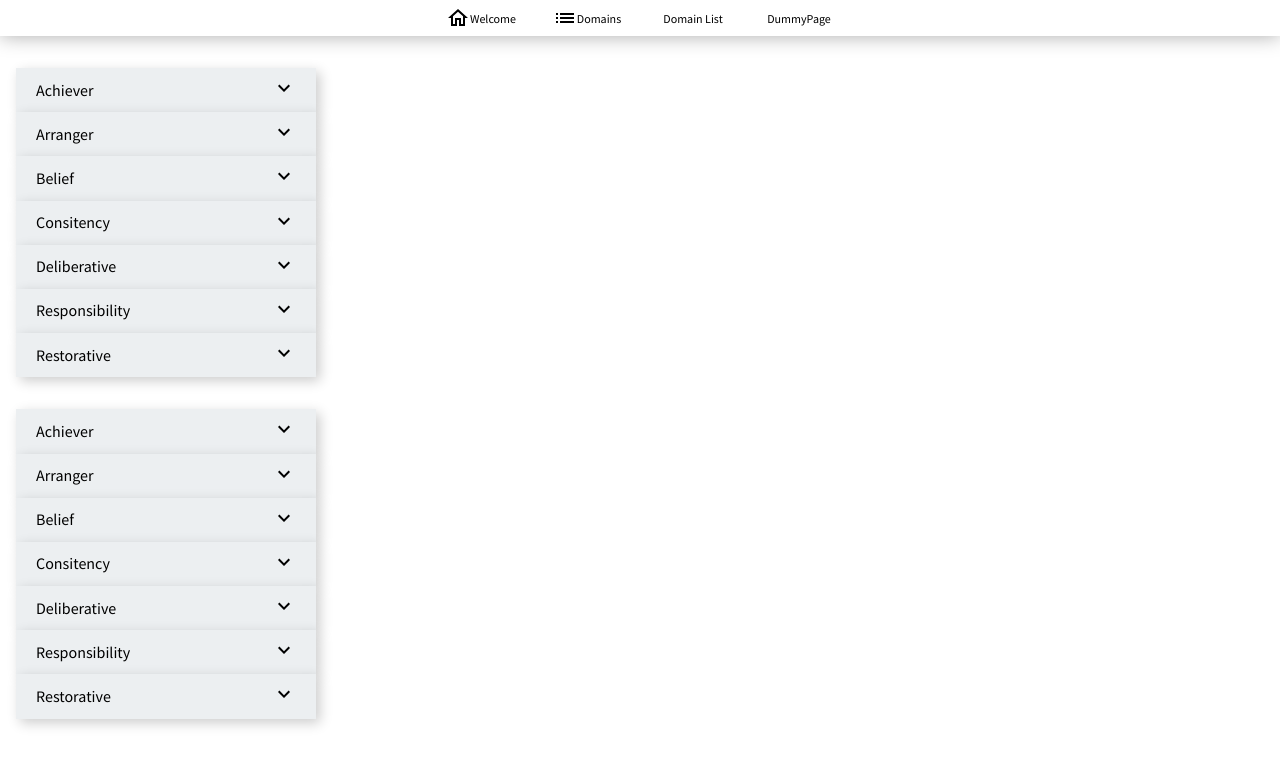
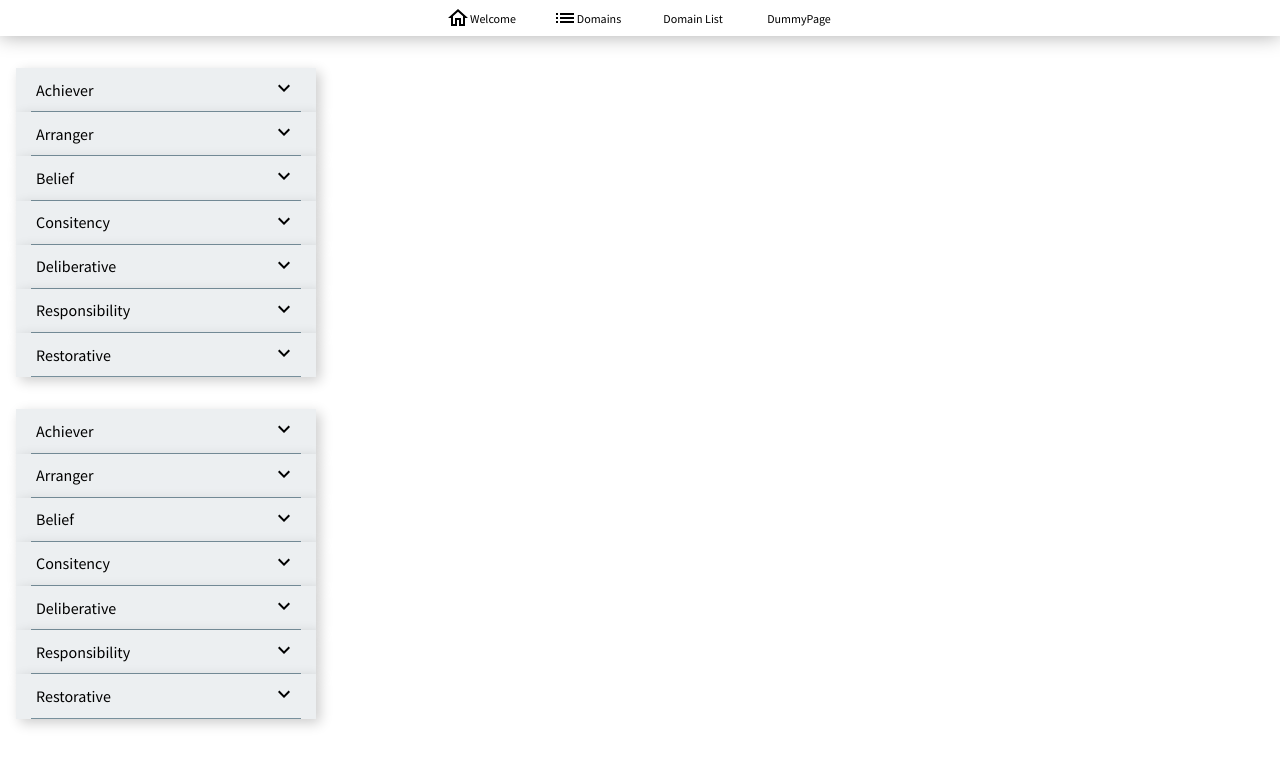
Before and after one commit to fromITzerotoIThero/IBOS, a React (Create React App) app: page /accordion in a window 1280 px wide. Shown: the top 766 px of the page. Built offline with nearby package versions, Linux system fonts and the light colour scheme.

Commit message:
Added AccordionElement vertical & horizontal bars

```diff
--- a/src/components/AccordionElement/AccordionElement.module.css
+++ b/src/components/AccordionElement/AccordionElement.module.css
@@ -11,6 +11,17 @@
     line-height: 1.2;
     background-color: #eceff1;
     box-shadow: 4px 4px 12px 0 rgba(0, 0, 0, 0.2);
+    position: relative;
+}
+
+.accordion__element::after{
+    content:"";
+    position: absolute;
+    height: 1px;
+    width: 90%;
+    bottom: 0;
+    left: 5%;
+    background-color: #78909c;
 }
 
 .accordion__element__expanded {
@@ -23,12 +34,22 @@
     font-family: "Source Sans Pro", sans-serif;
     line-height: 1.2;
     background-color: #eceff1;
-    box-shadow: 4px 4px 12px 0 rgba(0, 0, 0, 0.2), inset 4px 0 0 0 #37474F;
+    box-shadow: 4px 4px 12px 0 rgba(0, 0, 0, 0.2);
     margin: 0.5em 0;
+    position: relative;
 }
 
 .accordion__element__expanded:first-of-type {
     margin-top: 0;
+}
+
+.accordion__element__expanded::before {
+    content: "";
+    width: 4px;
+    height: 100%;
+    background-color: #37474F;
+    position: absolute;
+    left: 0;
 }
 
 .title {
@@ -54,4 +75,4 @@
 }
 
 
-/* horizontal bar grey shade: #78909c */
+/* horizontal bar grey shade: */
```
